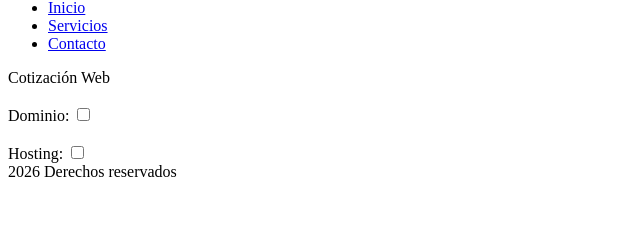
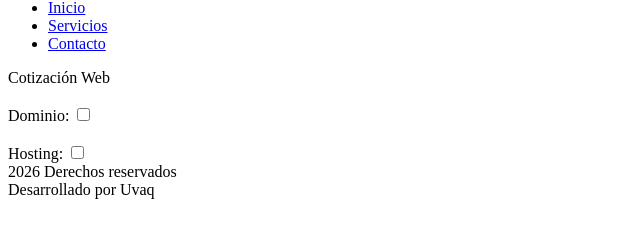
Before and after one commit to nzamora-uni/html-cotizador-web, a plain HTML site: page index.html in a window 1280 px wide. Shown: the part 43-280 px from the top of the page, without its empty margins (0-640 px from the left). Drawn offline with Linux system fonts and the light colour scheme.

Commit message:
New Footer

```diff
--- a/index.html
+++ b/index.html
@@ -29,7 +29,8 @@
         </label>
     </div>
     <div class="footer">
-        2026 Derechos reservados
+        <div class="year">2026 Derechos reservados</div>
+        <div class="uvaq-dev">Desarrollado por Uvaq</div>
     </div>
 
 </body>
```
